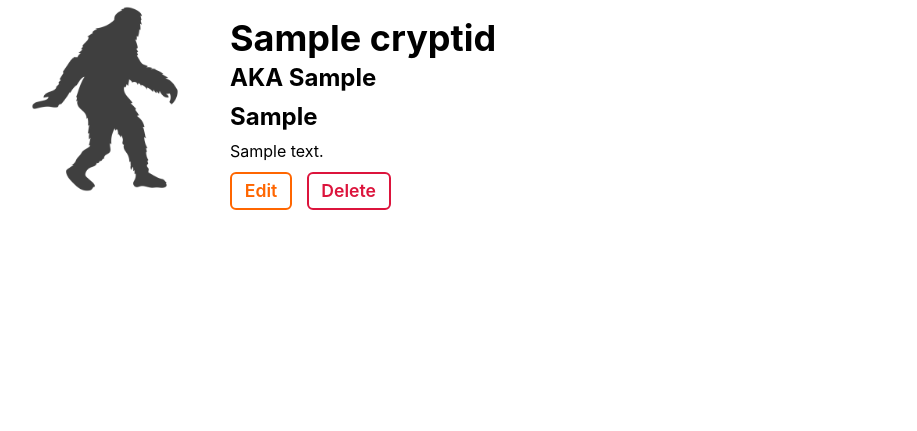
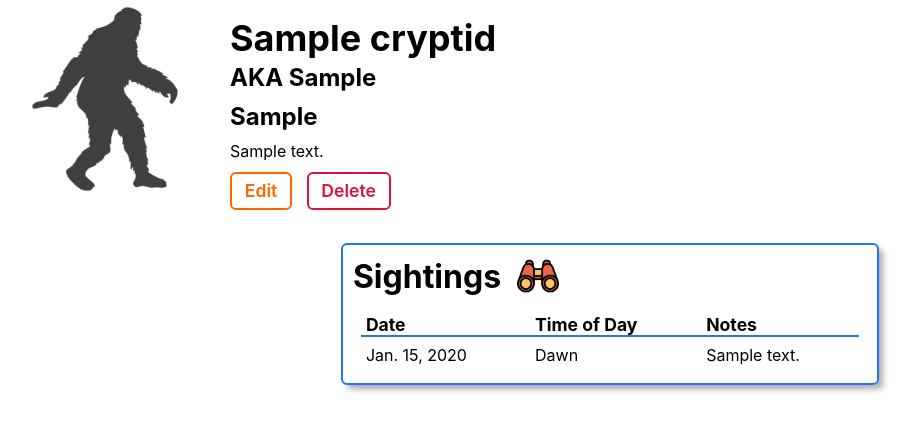
Before and after one commit to jwcrosby/cryptidcollector, a Django app: page /cryptids/1/ in a window 1280 px wide. Shown: the part 95-526 px from the top of the page, without its empty margins (30-947 px from the left). Run offline with Django 3.2, Linux system fonts and the light colour scheme; tables that the repository leaves empty hold one stand-in row (values such as "Sample post").

Commit message:
add render sightings functionality

```diff
--- a/main_app/models.py
+++ b/main_app/models.py
@@ -24,8 +24,9 @@ class Cryptid(models.Model):
     return reverse('cryptids_detail', kwargs={'cryptid_id': self.id})
 
 class Sighting(models.Model):
-  date = models.DateField()
+  date = models.DateField('Sighting Date')
   time_of_day = models.CharField(
+    'Time of Day',
     max_length=1,
     choices=TIMESOFDAY,
     default=TIMESOFDAY[0][0]
@@ -34,4 +35,4 @@ class Sighting(models.Model):
   cryptid = models.ForeignKey(Cryptid, on_delete=models.CASCADE)
 
   def __str__(self):
-    return f"{self.get_time_of_day_display()} on {self.date}"
+    return f"{self.cryptid} sighting - {self.get_time_of_day_display()}, {self.date}"
--- a/main_app/static/css/cryptid-detail.css
+++ b/main_app/static/css/cryptid-detail.css
@@ -20,7 +20,7 @@
   height: auto;
 }
 
-.feedings-toy-container {
+.sightings-toy-container {
   display: flex;
   flex-direction: column;
   padding-top: 40px;
@@ -91,7 +91,7 @@
   margin: 5px 0;
 }
 
-.feedings-toy-container > section {
+.sightings-toy-container > section {
   width: 80%;
   min-width: 315px;
   border: rgb(36, 116, 248) solid 2px;
@@ -113,13 +113,13 @@
   margin-left: 16px;
 }
 
-.feedings h2,
+.sightings h2,
 .toys h2 {
   font-size: 32px;
   margin: 0;
 }
 
-.feedings h3,
+.sightings h3,
 .toys h3 {
   font-size: 24px;
   margin: 10px 0;
@@ -137,24 +137,24 @@
   padding: 3px;
 }
 
-.feedings table {
+.sightings table {
   width: calc(100% - 16px);
   text-align: left;
   border-collapse: collapse;
   margin: 0 8px;
 }
 
-.feedings td {
+.sightings td {
   padding: 8px 5px;
 }
 
-.feedings th {
+.sightings th {
   font-size: 1.1rem;
   padding: 5px 5px 0;
   border-bottom: rgb(36, 116, 248) solid 2px;;
 }
 
-.feedings tr:nth-child(even) {
+.sightings tr:nth-child(even) {
   background-color: #f3f3fd;
 }
 
@@ -196,13 +196,13 @@
     margin-right: 25px;
   }
 
-  .feedings-toy-container {
+  .sightings-toy-container {
     flex-direction: row;
     justify-content: space-around;
     align-items: flex-start;
   }
 
-  .feedings-toy-container > section {
+  .sightings-toy-container > section {
     width: 42.5%;
   }
 }
--- a/main_app/templates/cryptids/detail.html
+++ b/main_app/templates/cryptids/detail.html
@@ -31,4 +31,38 @@
   </div>
 </section>
 
+<div class="sightings-toy-container">
+  <section class="sightings">
+    <div class="subsection-title">
+      <h2>Sightings</h2>
+      <img
+        src="{% static 'images/binocs.png' %}"
+        alt="Binoculars"
+      />
+      {% comment %} <img
+        src="{% static 'images/cat-onigiri.svg' %}"
+        alt="A cat as onigiri"
+      />
+      <img
+        src="{% static 'images/kitty-kabob.svg' %}"
+        alt="A kabob of kittens"
+      /> {% endcomment %}
+    </div>
+    <table>
+      <thead>
+        <tr><th>Date</th><th>Time of Day</th><th>Notes</th></tr>
+      </thead>
+      <tbody>
+        {% for sighting in cryptid.sighting_set.all %}
+          <tr>
+            <td>{{sighting.date}}</td>
+            <td>{{sighting.get_time_of_day_display}}</td>
+            <td>{{sighting.notes}}</td>
+          </tr>
+        {% endfor %}
+      </tbody>
+    </table>
+  </section>
+</div>
+
 {% endblock %}
```
Also changed, not shown: main_app/static/images/binocs.png (added).
